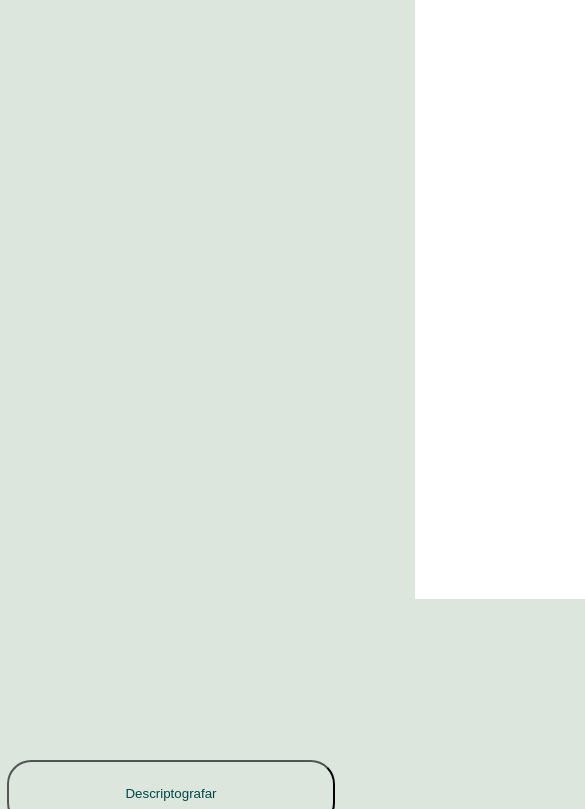
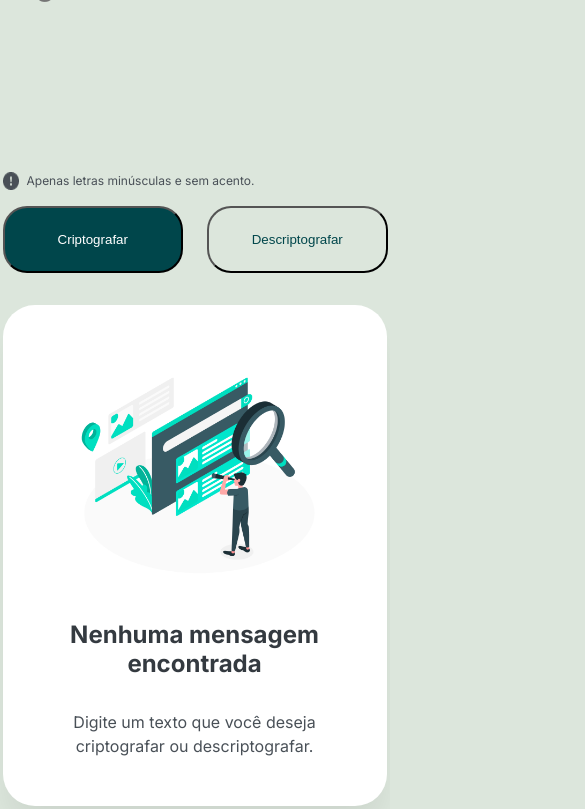
Before and after one commit to srbernardo/challeng-one-oracle, a plain HTML site: page index.html in a window 390 px wide. Shown: the part 161-970 px from the top of the page, 585 px wide, since content can reach past the window. Drawn offline with Linux system fonts and the light colour scheme.

Commit message:
Media query

```diff
--- a/style.css
+++ b/style.css
@@ -10,6 +10,8 @@
   flex-direction: column;
   justify-content: center;
   align-items: center;
+  height: 100vh;
+  width: 100vw;
 }
 
 main {
@@ -17,7 +19,14 @@
   display: flex !important;
   margin: 40px;
   height: 720px;
-  width: 1080px
+  width: 100vw;
+  flex-direction: column;
+}
+
+.principal {
+  display: flex;
+  padding-bottom: 36px;
+  justify-content: center;
 }
 
 #logo {
@@ -176,12 +185,11 @@
   color: #00464B;
 }
 
-
-/* Estilos para o footer */
 .site-footer {
   position: relative;
   bottom: 0;
-  width: 100%;
+  right: 0;
+  width: 100vw;
   background-color: #ffffff;
   color: #00464B;
   padding-top: 16px;
@@ -217,3 +225,41 @@
   font-size: 14px;
   color: #ffffff;
 }
+
+@media (max-width: 768px) {
+  main {
+    flex-direction: column;
+    justify-content: center;
+    align-items: center;
+    height: 100%;
+    margin: 0px;
+  }
+
+  .principal {
+    flex-direction: column;
+  }
+
+  .entrada {
+    margin-top: 160px;
+    display: flex;
+    flex-direction: column;
+    width: 385px;
+    margin-right: 0px;
+  }
+
+  .saida {
+    margin-bottom: 24px;
+  }
+
+  .site-footer {
+    width: 100vW;
+  }
+
+  #mess1 {
+    height: 150px;
+    position: relative;
+    top: 100px;
+    margin-top: 160px;
+    margin-bottom: 160px;
+  }
+}
```
